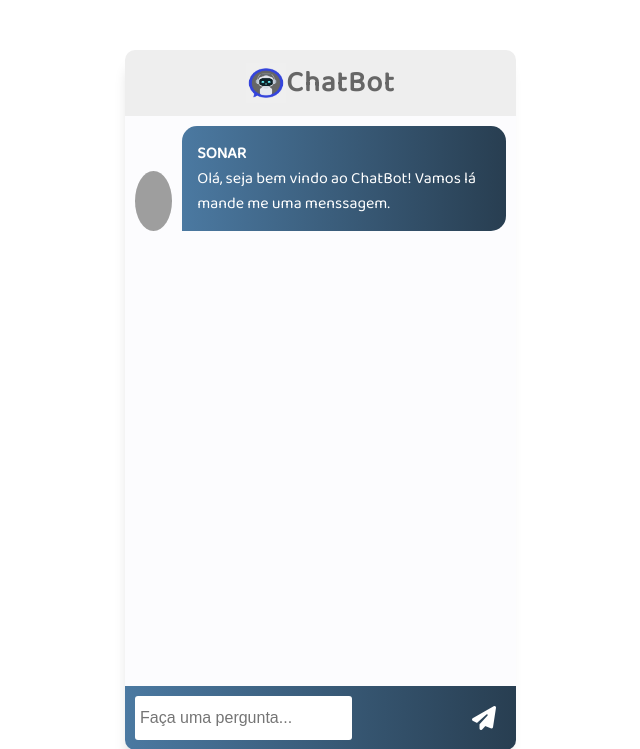
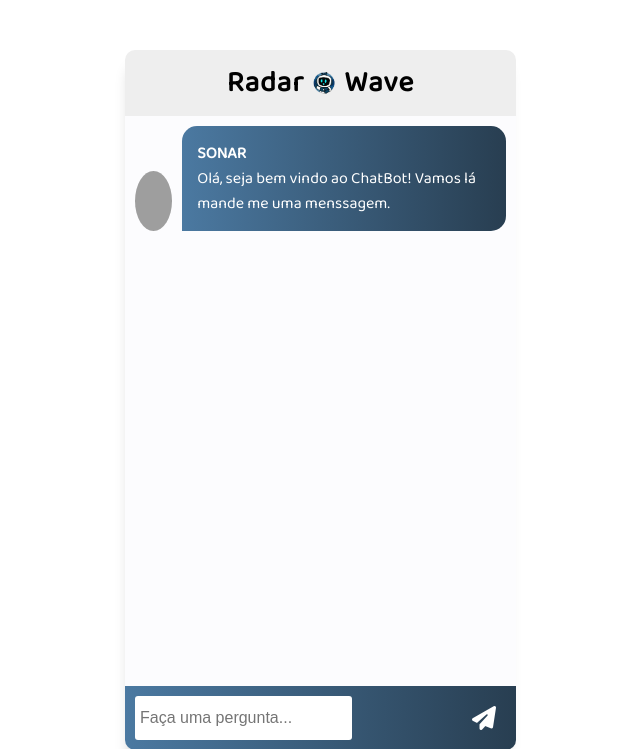
Before and after one commit to Nicolas-End/ChatBot, a Flask app: page / in a window 1280 px wide. Shown: the top 749 px of the page, without its empty margins (322-962 px from the left). Run offline with Flask 3, Linux system fonts and the light colour scheme; some libraries are stand-ins or nearby versions; some web fonts are replaced; grey boxes are pictures that could not be loaded.

Commit message:
Mathias enchendo o saco

```diff
--- a/static/chatbot.css
+++ b/static/chatbot.css
@@ -47,7 +47,7 @@ body{
     padding: 10px;
     border-radius: 10px 10px 0px 0px;
     background: #eee;
-    color: #666;
+    color: #000000;
 }
 
 .msger-header-title{
--- a/templates/index.html
+++ b/templates/index.html
@@ -11,8 +11,11 @@
   <section class="msger">
     <header class="msger-header">
       <div class="msger-header-title">
-        <img src="../static/imgs/Chatbot1.webp" alt="" srcset="">
-        <p>ChatBot</p>
+        <p> Radar</p>
+        <br>
+        <img src="../static/imgs/LogoRadar.png" alt="" srcset="" id="LogoRadar">
+        <br>
+        <p> Wave</p>
       </div>
     </header>
     <main class="msger-chat">
```
Also changed, not shown: static/imgs/LogoRadar.png (added).
